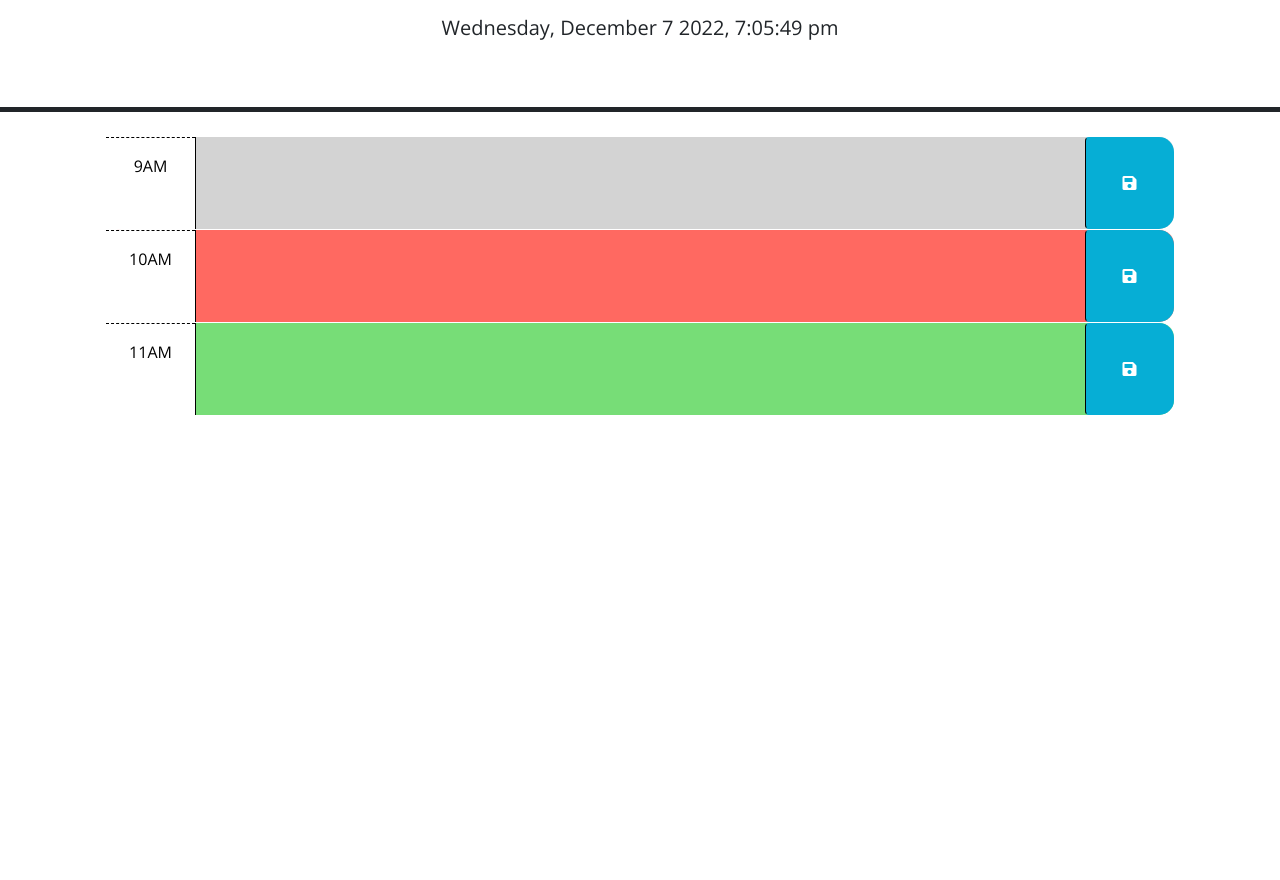
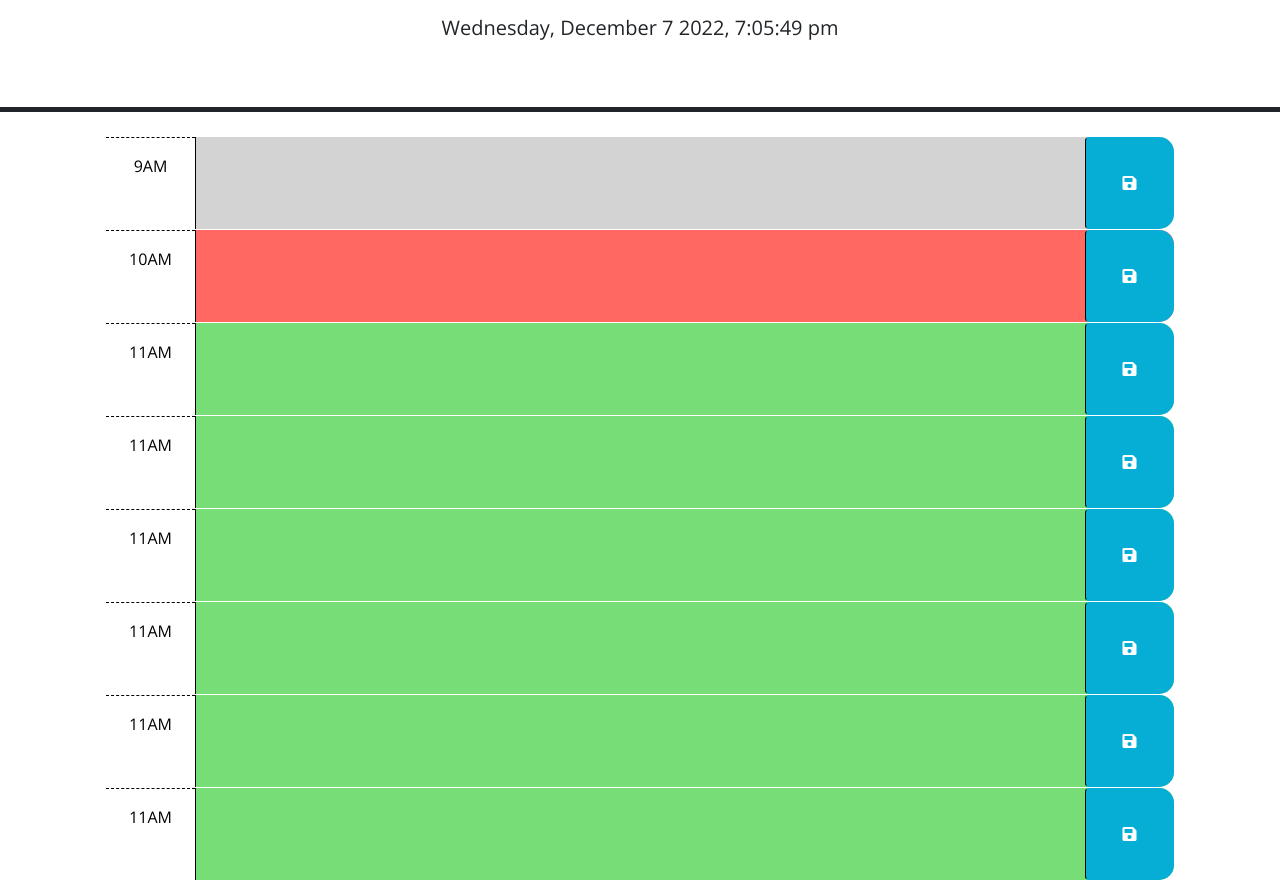
Before and after one commit to crystal-coding-time/personal-work-day-scheduler, a plain HTML site: page index.html in a window 1280 px wide. Shown: the part 166-1046 px from the top of the page. Before the commit the page ends 800 px from the top, so only its background shows below. Drawn offline with nearby package versions, Linux system fonts and the light colour scheme.

Commit message:
Added additional time block divs

```diff
--- a/Assets/JavaScript/script.js
+++ b/Assets/JavaScript/script.js
@@ -1,34 +1,4 @@
-// Selected Elements
-var saveBtn = $('#saveBtn');
-
-// saveBtn.on('click' )
-
-
-// Wrap all code that interacts with the DOM in a call to jQuery to ensure that
-// the code isn't run until the browser has finished rendering all the elements
-// in the html.
-$(function () {
-  // TODO: Add a listener for click events on the save button. This code should
-  // use the id in the containing time-block as a key to save the user input in
-  // local storage. HINT: What does `this` reference in the click listener
-  // function? How can DOM traversal be used to get the "hour-x" id of the
-  // time-block containing the button that was clicked? How might the id be
-  // useful when saving the description in local storage?
-  //
-  // TODO: Add code to apply the past, present, or future class to each time
-  // block by comparing the id to the current hour. HINTS: How can the id
-  // attribute of each time-block be used to conditionally add or remove the
-  // past, present, and future classes? How can Day.js be used to get the
-  // current hour in 24-hour time?
-  //
-  // TODO: Add code to get any user input that was saved in localStorage and set
-  // the values of the corresponding textarea elements. HINT: How can the id
-  // attribute of each time-block be used to do this?
-  //
-  // TODO: Add code to display the current date in the header of the page.
-
-});
-
+// The below code displays the clock in the header
 var today = dayjs();
 
 function time(){
@@ -36,3 +6,12 @@ $("#currentDay").text(today.format('dddd, MMMM D YYYY, h:mm:ss a'));
 }
 
 time();
+
+// Selected Elements
+var saveBtn = $('#saveBtn');
+
+
+$(function () {
+
+
+});
--- a/index.html
+++ b/index.html
@@ -29,15 +29,6 @@
       <p id="currentDay" class="lead"></p> <!--Clock functionality has been added-->
     </header>
     <div class="container-lg px-5">
-      <!-- Use class for "past", "present", and "future" to apply styles to the
-        time-block divs accordingly. The javascript will need to do this by
-        adding/removing these classes on each div by comparing the hour in the
-        id to the current hour. The html provided below is meant to be an example
-        demonstrating how the css provided can be leveraged to create the
-        desired layout and colors. The html below should be removed or updated
-        in the finished product. Remember to delete this comment once the
-        code is implemented.
-        -->
 
       <!-- Example of a past time block. The "past" class adds a gray background color. -->
       <div id="hour-9" class="row time-block past">
@@ -66,6 +57,46 @@
         </button>
       </div>
 
+      <div id="hour-12" class="row time-block future">
+        <div class="col-2 col-md-1 hour text-center py-3">11AM</div>
+        <textarea class="col-8 col-md-10 description" rows="3"> </textarea>
+        <button class="btn saveBtn col-2 col-md-1" aria-label="save">
+          <i class="fas fa-save" aria-hidden="true"></i>
+        </button>
+      </div>
+
+      <div id="hour-13" class="row time-block future">
+        <div class="col-2 col-md-1 hour text-center py-3">11AM</div>
+        <textarea class="col-8 col-md-10 description" rows="3"> </textarea>
+        <button class="btn saveBtn col-2 col-md-1" aria-label="save">
+          <i class="fas fa-save" aria-hidden="true"></i>
+        </button>
+      </div>
+
+      <div id="hour-14" class="row time-block future">
+        <div class="col-2 col-md-1 hour text-center py-3">11AM</div>
+        <textarea class="col-8 col-md-10 description" rows="3"> </textarea>
+        <button class="btn saveBtn col-2 col-md-1" aria-label="save">
+          <i class="fas fa-save" aria-hidden="true"></i>
+        </button>
+      </div>
+
+      <div id="hour-15" class="row time-block future">
+        <div class="col-2 col-md-1 hour text-center py-3">11AM</div>
+        <textarea class="col-8 col-md-10 description" rows="3"> </textarea>
+        <button class="btn saveBtn col-2 col-md-1" aria-label="save">
+          <i class="fas fa-save" aria-hidden="true"></i>
+        </button>
+      </div>
+
+      <div id="hour-16" class="row time-block future">
+        <div class="col-2 col-md-1 hour text-center py-3">11AM</div>
+        <textarea class="col-8 col-md-10 description" rows="3"> </textarea>
+        <button class="btn saveBtn col-2 col-md-1" aria-label="save">
+          <i class="fas fa-save" aria-hidden="true"></i>
+        </button>
+      </div>
+
     <script src="https://code.jquery.com/jquery-3.4.1.min.js"></script>
     <script
       src="https://cdn.jsdelivr.net/npm/dayjs@1.11.3/dayjs.min.js"
```
